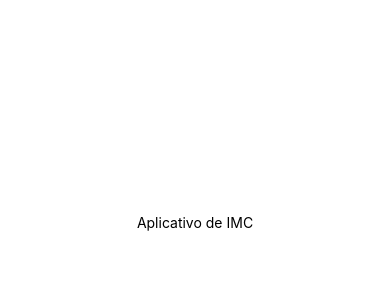
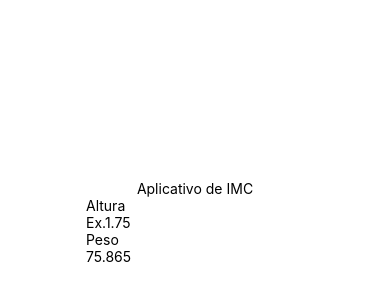
Before and after one commit to mariabarros16/Aplicativo-IMC, a React Native app: screen / in a window 390 px wide. Shown: the part 200-500 px from the top of the page. Built offline with nearby package versions, Linux system fonts and the light colour scheme.

Commit message:
criar main e formulario

```diff
--- a/App.js
+++ b/App.js
@@ -1,12 +1,14 @@
 
 import { StyleSheet, Text, View } from 'react-native';
 import Title from './SRC/Components/Title';
+import Main from './SRC/Components/Main';
 
 export default function App() {
   return (
     <View style={styles.container}>
 
       <Title/>
+      <Main/>
     </View>
   );
 }
--- /dev/null
+++ b/SRC/Components/Form/index.js
@@ -0,0 +1,22 @@
+import React from "react";
+import { View, Text, TextInput} from "react-native";
+
+export default function Form(){
+    return (
+        <View>
+            <View>
+                <Text>Altura</Text>
+                <TextInput
+                placeholder="Ex.1.75"
+                KeyboardType="numeric"
+                />
+                <Text>Peso</Text>
+                <TextInput
+                placeholder="75.865"
+                keyboardType="numeric"
+                />
+
+           </View>
+        </View>
+    );
+}
--- /dev/null
+++ b/SRC/Components/Main/index.js
@@ -0,0 +1,11 @@
+import React from "react";
+import { View, Text } from "react-native";
+import Form from "../Form";
+
+export default function Main(){
+    return (
+        <View>
+           <Form></Form>
+        </View>
+    );
+}
```
